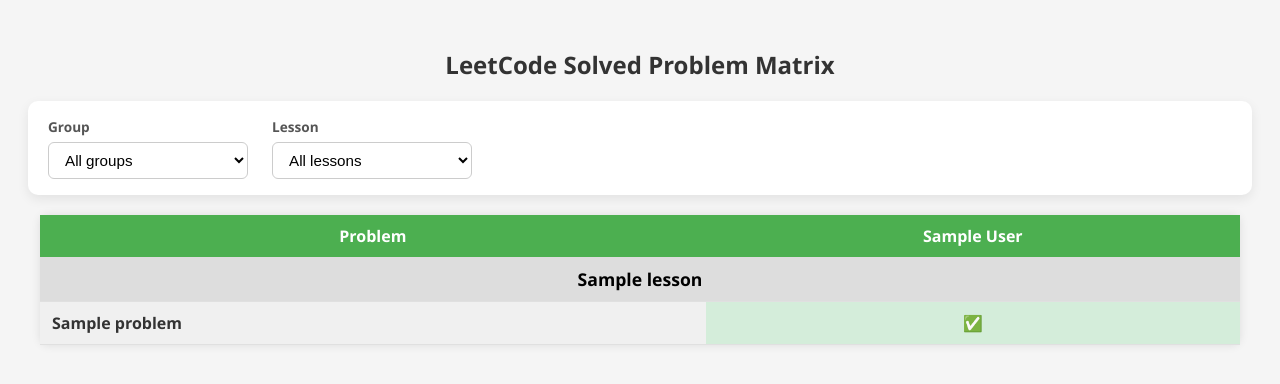
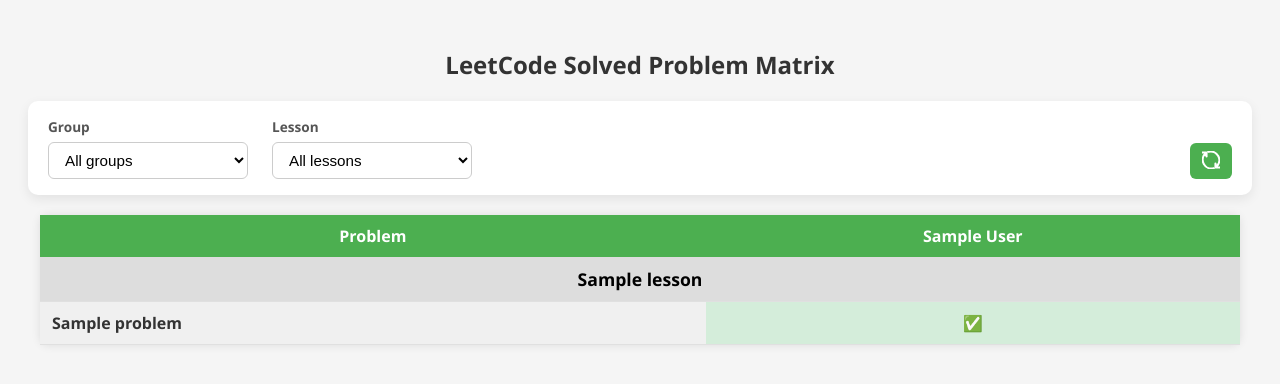
Before and after one commit to kfathulla/leetcode_tracker, a Django app: page / in a window 1280 px wide. Shown: the top 384 px of the page. Run offline with Django 5.2, Linux system fonts and the light colour scheme; tables that the repository leaves empty hold one stand-in row (values such as "Sample post").

Commit message:
add manual refresh

```diff
--- a/core/templates/table.html
+++ b/core/templates/table.html
@@ -93,12 +93,6 @@
     box-shadow: 0 4px 12px rgba(0, 0, 0, 0.08);
 }
 
-.filters form {
-    display: flex;
-    gap: 24px;
-    align-items: center;
-}
-
 .filter-group {
     display: flex;
     flex-direction: column;
@@ -132,6 +126,52 @@
     box-shadow: 0 0 0 2px rgba(76, 175, 80, 0.2);
 }
 
+.btn {
+    display: inline-block;
+    padding: 8px 12px;
+    font-size: 0.95rem;
+    height: 36px;
+    font-weight: 600;
+    border-radius: 6px;
+    border: none;
+    cursor: pointer;
+    transition: background-color 0.2s, transform 0.1s;
+}
+
+.btn-primary {
+    background-color: #4caf50;
+    color: white;
+}
+
+.btn-primary:hover {
+    background-color: #45a049;
+    transform: translateY(-1px);
+}
+
+.btn-primary:active {
+    background-color: #3e8e41;
+    transform: translateY(0);
+}
+
+.filters form {
+    display: flex;
+    gap: 24px;
+    align-items: flex-end;
+    justify-content: space-between; /* <-- added: push refresh button to the right */
+    flex-wrap: wrap; /* optional: wrap on small screens */
+}
+
+.filters .filters-left {
+    display: flex;
+    gap: 24px;
+    align-items: center;
+}
+
+.filters .filters-right {
+    display: flex;
+    align-items: center;
+}
+
 </style>
 </head>
 <body>
@@ -139,6 +179,7 @@
 
 <div class="filters">
     <form method="get">
+        <div class="filters-left">
             <div class="filter-group">
                 <label for="group">Group</label>
                 <select name="group" id="group" onchange="this.form.submit()">
@@ -163,6 +204,23 @@
                         </option>
                     {% endfor %}
                 </select>
+            </div>
+        </div>
+
+        <div class="filters-right">
+            <form action="{% url 'refresh_leetcode' %}" method="post" style="display:inline;">
+                {% csrf_token %}
+
+                <button type="submit" class="btn btn-primary">
+                    <svg width="18px" height="18px" viewBox="-0.45 0 60.369 60.369" xmlns="http://www.w3.org/2000/svg">
+                    <g id="Group_63" data-name="Group 63" transform="translate(-446.571 -211.615)">
+                        <path id="Path_54" data-name="Path 54" d="M504.547,265.443h-9.019a30.964,30.964,0,0,0-29.042-52.733,1.5,1.5,0,1,0,.792,2.894,27.955,27.955,0,0,1,25.512,48.253l0-10.169h-.011a1.493,1.493,0,0,0-2.985,0h0v13.255a1.5,1.5,0,0,0,1.5,1.5h13.256a1.5,1.5,0,1,0,0-3Z" fill="#fff" stroke="currentColor" stroke-width="4"/>
+                        <path id="Path_55" data-name="Path 55" d="M485.389,267.995a27.956,27.956,0,0,1-25.561-48.213l0,10.2h.015a1.491,1.491,0,0,0,2.978,0h.007V216.791a1.484,1.484,0,0,0-1.189-1.532l-.018-.005a1.533,1.533,0,0,0-.223-.022c-.024,0-.046-.007-.07-.007H448.071a1.5,1.5,0,0,0,0,3h8.995a30.963,30.963,0,0,0,29.115,52.664,1.5,1.5,0,0,0-.792-2.894Z" fill="#fff" stroke="currentColor" stroke-width="4"/>
+                    </g>
+                    </svg>
+
+                </button>
+            </form>
         </div>
     </form>
 </div>
--- a/core/views.py
+++ b/core/views.py
@@ -1,10 +1,21 @@
-from django.shortcuts import render
+from django.shortcuts import render, redirect
 from django.db.models import Count, Q
+from django.contrib import messages
 from .models import User, Problem, Lesson, SolvedProblem, Group
-
+from .scheduler import update_all_users
 
 from django.db.models import Prefetch
 
+
+def refresh_leetcode(request):
+    # Only allow POST for safety
+    if request.method == "POST":
+        update_all_users()
+        messages.success(request, "LeetCode data updated successfully!")
+    else:
+        messages.error(request, "Invalid request method.")
+
+    return redirect("matrix")
 
 def matrix_view(request):
     group_id = request.GET.get("group")
--- a/leetcode_tracker/urls.py
+++ b/leetcode_tracker/urls.py
@@ -1,8 +1,9 @@
 from django.contrib import admin
 from django.urls import path
-from core.views import matrix_view
+from core.views import matrix_view, refresh_leetcode
 
 urlpatterns = [
     path("admin/", admin.site.urls),
     path("", matrix_view),
+    path('refresh/', refresh_leetcode, name='refresh_leetcode')
 ]
```
Lines whose indentation alone changed are shown as unchanged.
